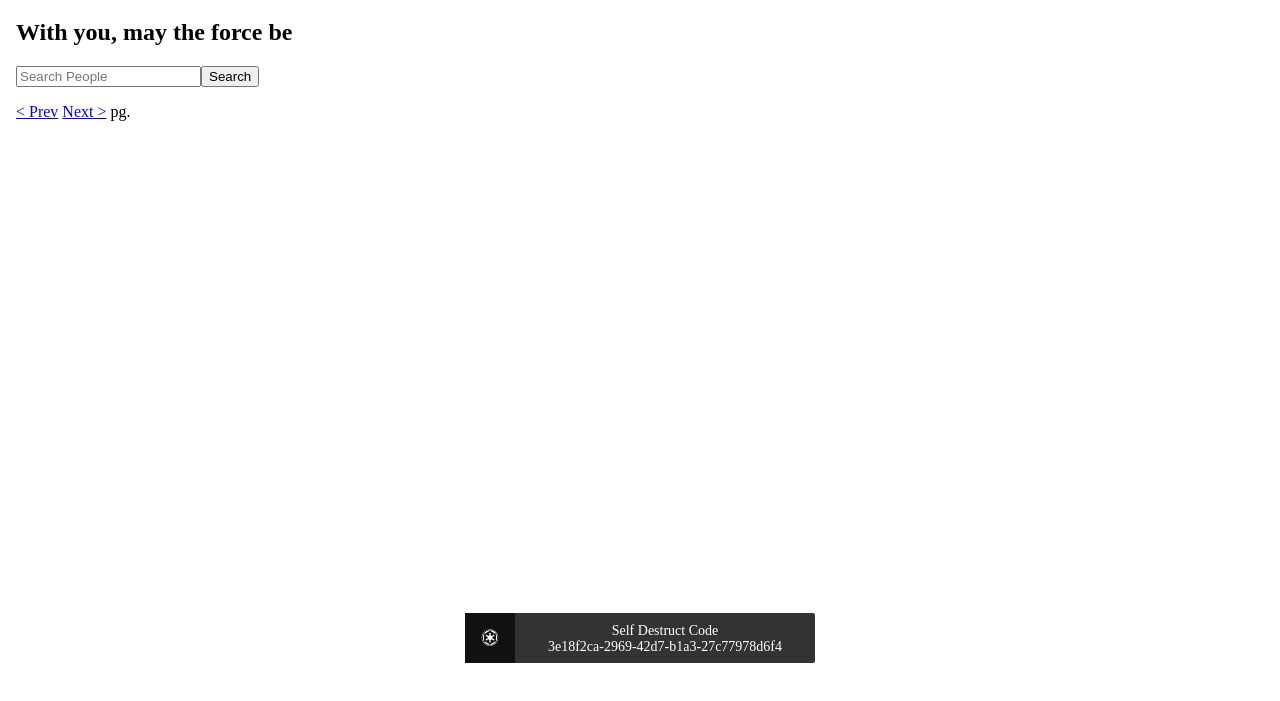
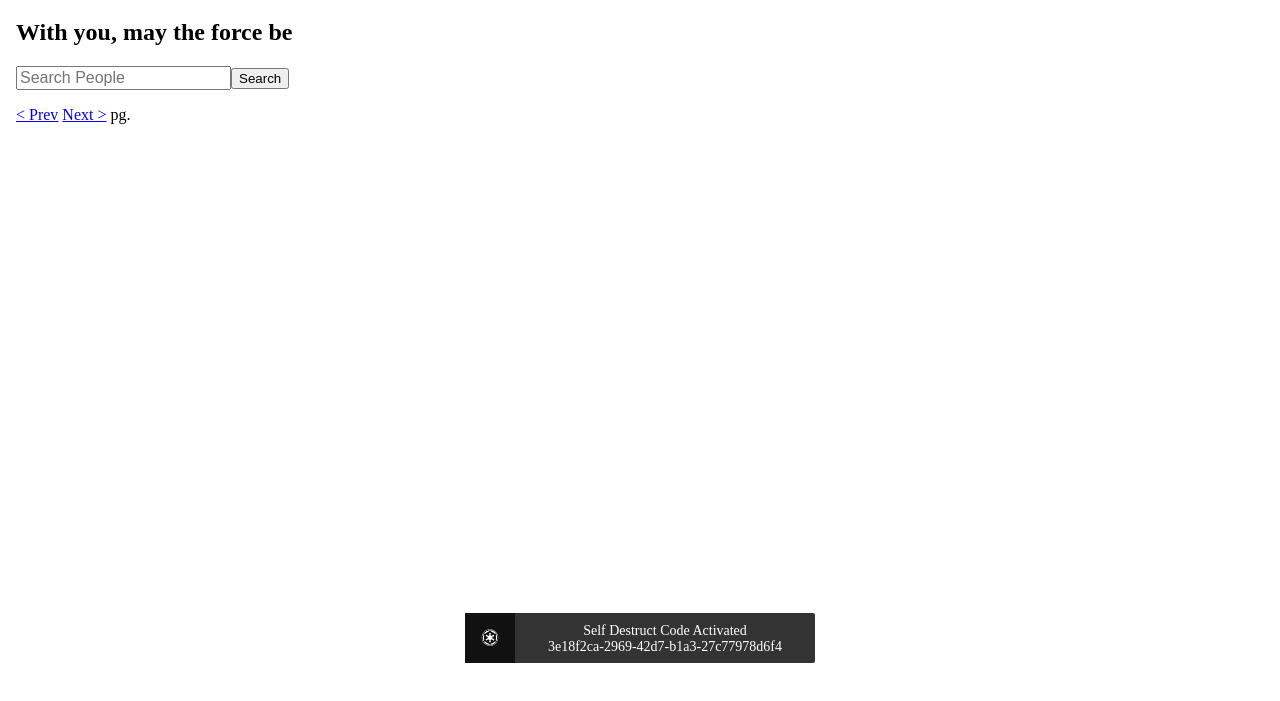
Before and after one commit to Rowdyrobot/ScifiD, a plain HTML site: page index.html in a window 1280 px wide. Both pictures are taken after a click on the element 134 px from the left and 29 px from the top of the page. Shown: the part 107-808 px from the top of the page. Drawn offline with Linux system fonts and the light colour scheme; no server answers.

Commit message:
fixed easter egg for ios

```diff
--- a/assets/css/main.css
+++ b/assets/css/main.css
@@ -58,6 +58,8 @@ tr:nth-child(even) {
 }
 
 .faveIcon { color: red; }
+
+#txtSearch { font-size: 16px; }
 
 .easteregg {
   color: #203030;
--- a/assets/js/search_engine.js
+++ b/assets/js/search_engine.js
@@ -240,10 +240,10 @@ function BurnToast() {
 	var y = document.getElementById("descToast");
 	var code = getSelfDestructCode();
 	localStorage.set('easterEgg', code);
-	var displayCode = "Self Destruct Code<br>" + code;
+	var displayCode = "Self Destruct Code Activated<br>" + code;
 	y.innerHTML = displayCode;
     x.className = "show";
-    setTimeout(function(){ x.className = x.className.replace("show", ""); }, 5000);
+    setTimeout(function(){ x.className = x.className.replace("show", ""); document.getElementById("searchText").innerHTML = displayCode;  }, 5000);
 }
 
 function getSelfDestructCode() {
```
